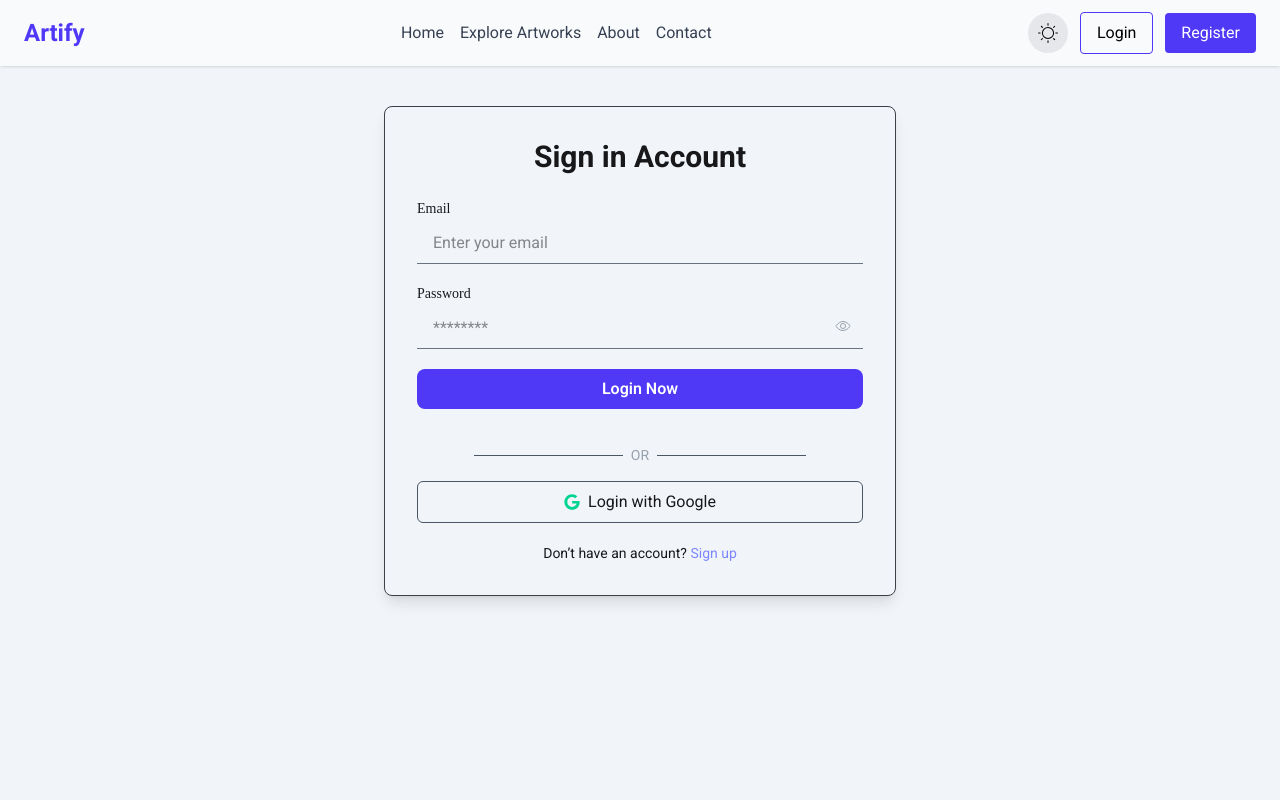
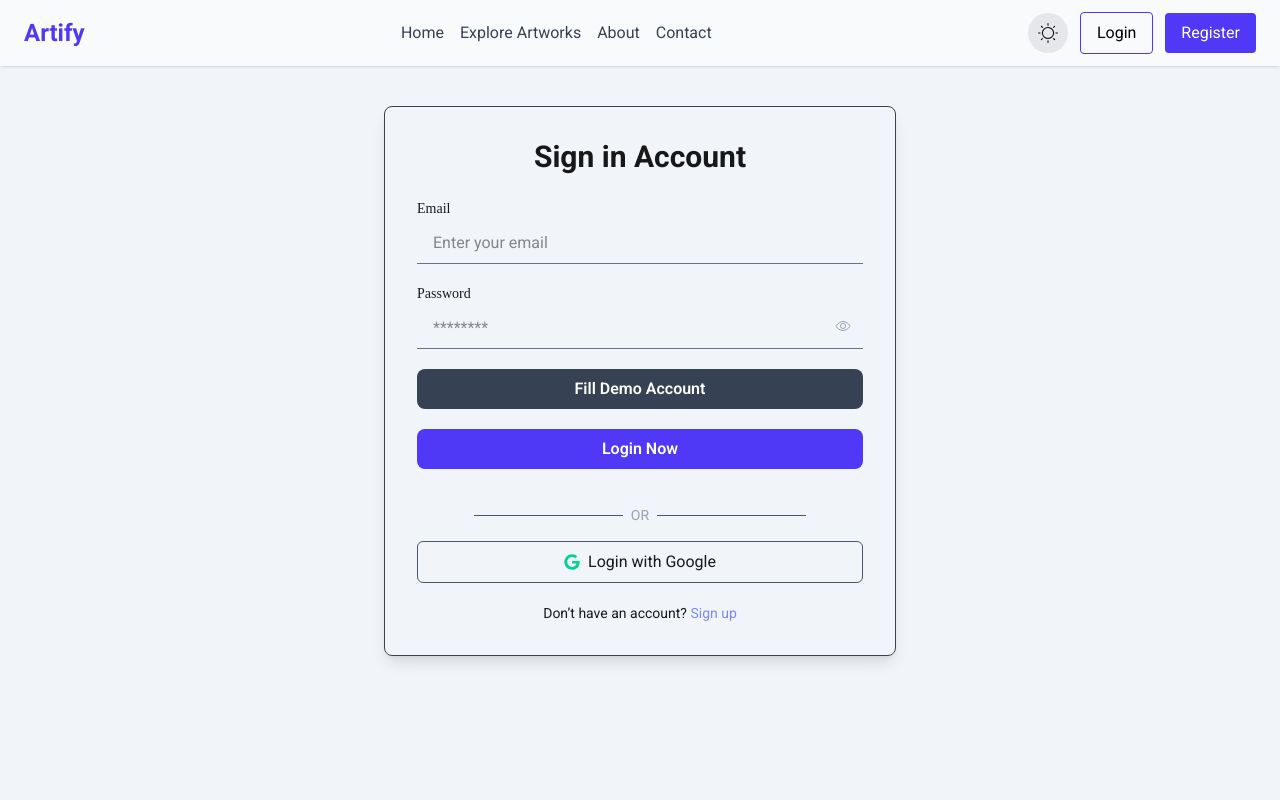
Before and after one commit to mdhasanmahamud-dev/Assignment_10_Artify_Client, a React (Vite) app: page /login in a window 1280 px wide. Shown: the top 800 px of the page. Built offline with nearby package versions, Linux system fonts and the light colour scheme; no server answers; a web font is replaced by a local one.

Commit message:
added auto fill function

```diff
--- a/src/pages/AuthPages/Login/Login.jsx
+++ b/src/pages/AuthPages/Login/Login.jsx
@@ -13,12 +13,10 @@ const Login = () => {
 
   const from = location.state?.from?.pathname || "/";
 
-  console.log("Current location state:", location.state);
-  console.log("Calculated redirection path (from):", from);
-
   const {
     register,
     handleSubmit,
+    setValue,
     formState: { errors },
   } = useForm();
 
@@ -42,8 +40,14 @@ const Login = () => {
       console.error("Google login error:", error);
     }
   };
+
+  const autofillDemo = () => {
+    setValue("email", "mdhasanmahamud01947@gmail.com");
+    setValue("password", "MdHasanMahamud@@@@");
+  };
+
   return (
-    <div className="flex justify-center  my-10">
+    <div className="flex justify-center my-10">
       <div className="dark:bg-zinc-800 dark:text-gray-200 rounded-lg p-8 w-full max-w-xs md:max-w-md lg:max-w-lg shadow-lg border border-zinc-700">
         <h2 className="text-3xl font-bold text-center dark:text-indigo-400 mb-6">
           Sign in Account
@@ -103,6 +107,15 @@ const Login = () => {
             )}
           </div>
 
+          {/* Autofill Button */}
+          <button
+            type="button"
+            onClick={autofillDemo}
+            className="w-full bg-gray-700 hover:bg-gray-800 text-white font-semibold py-2 rounded-lg cursor-pointer transition"
+          >
+            Fill Demo Account
+          </button>
+
           {/* Login Button */}
           <button
             type="submit"
@@ -122,7 +135,7 @@ const Login = () => {
           <button
             onClick={handleLoginGoogle}
             type="button"
-            className="w-full flex items-center justify-center gap-2 border border-gray-600 py-2 rounded-md dark:hover:bg-zinc-700  hover:bg-slate-200 transition cursor-pointer"
+            className="w-full flex items-center justify-center gap-2 border border-gray-600 py-2 rounded-md dark:hover:bg-zinc-700 hover:bg-slate-200 transition cursor-pointer"
           >
             <FaGoogle className="text-emerald-400" /> Login with Google
           </button>
```
